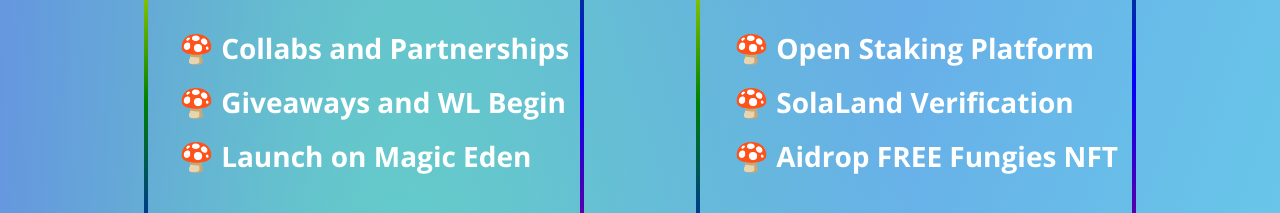
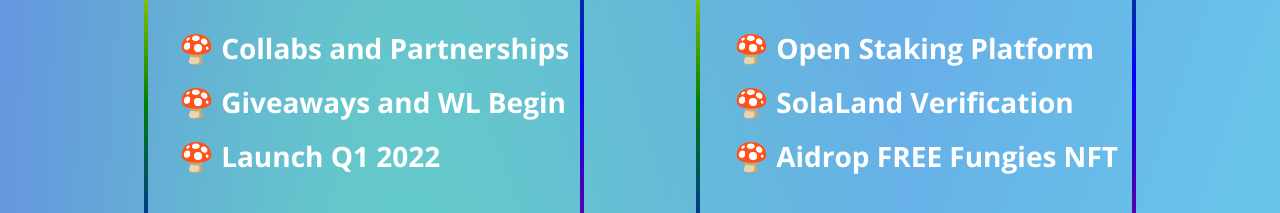
Before and after one commit to stevedsimkins/funguyz, a React (Create React App) app: page / in a window 1280 px wide. Shown: the part 2500-2713 px from the top of the page. Built offline with nearby package versions, Linux system fonts and the light colour scheme.

Commit message:
changed launch platform

```diff
--- a/src/components/Phases/Phase1Card.js
+++ b/src/components/Phases/Phase1Card.js
@@ -25,7 +25,7 @@
           <ul>
             <li><h4>Collabs and Partnerships</h4></li>
             <li><h4>Giveaways and WL Begin</h4></li>
-            <li><h4>Launch on Magic Eden</h4></li>
+            <li><h4>Launch Q1 2022</h4></li>
           </ul>
         </PhaseList>
         <ExpandButton onClick={openModal}><h5 className="gradientText">More Details</h5></ExpandButton>
```
